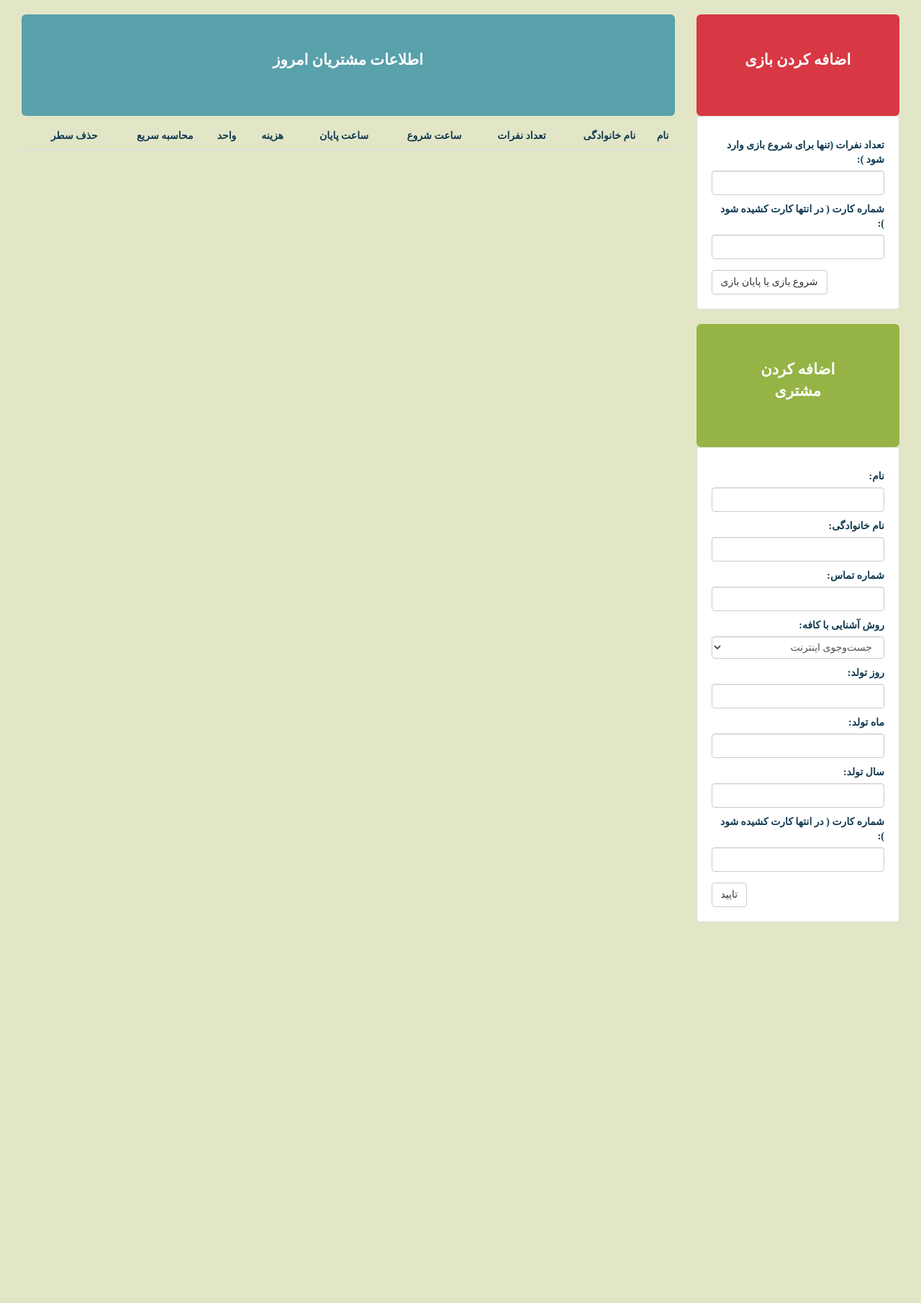
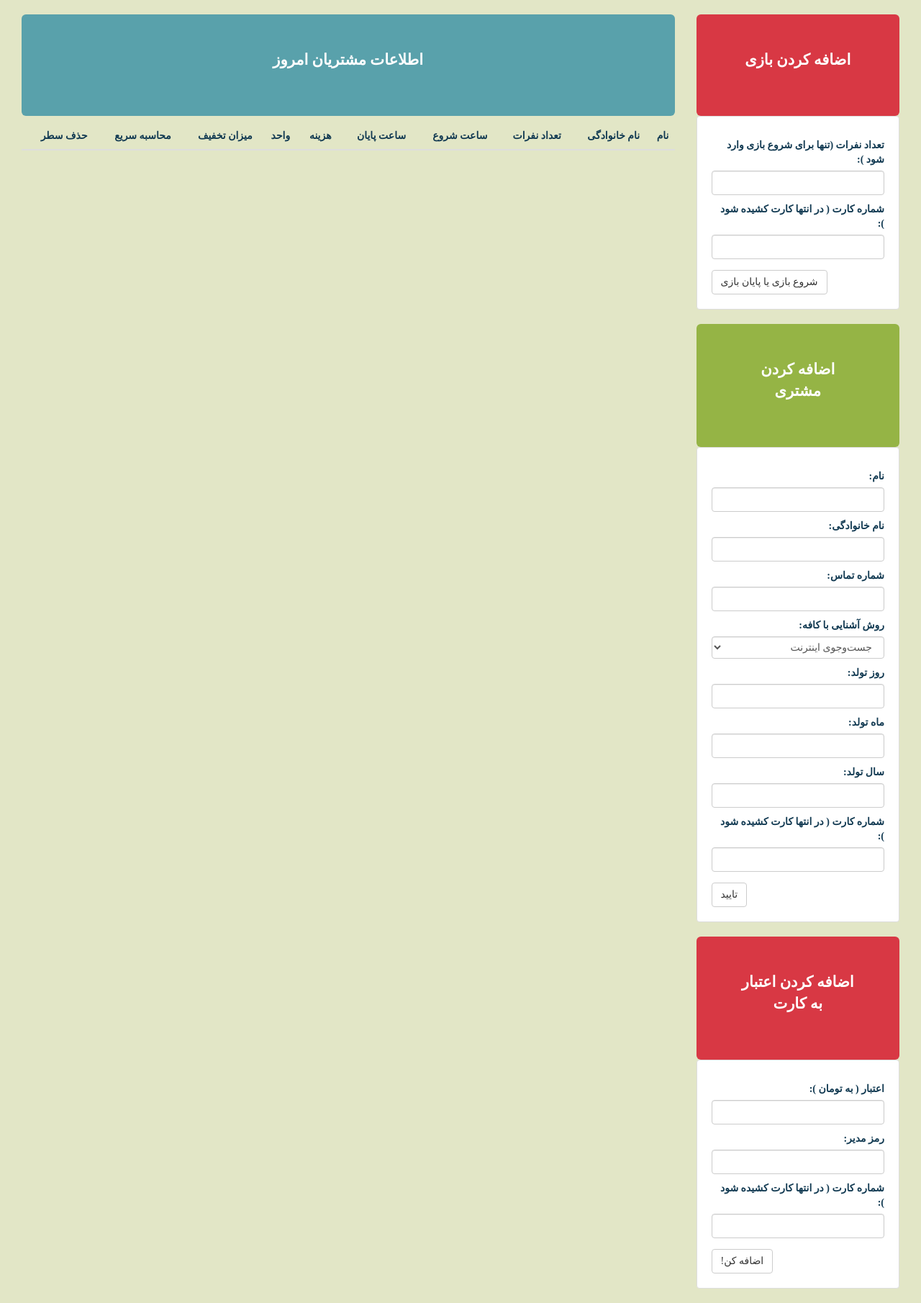
Before and after one commit to imanshafiei540/boardcmanager, a Django app: page /addgame in a window 1280 px wide. Shown: the whole page at 72% size. Before the commit the page ends 1281 px from the top, so only its background shows below. Run offline with Django 3.2, Linux system fonts and the light colour scheme; tables that the repository leaves empty hold one stand-in row (values such as "Sample post"); lists and menus that the app fills with data are empty; some libraries are stand-ins or nearby versions.

Commit message:
credit actions add

```diff
--- a/cmanager/models.py
+++ b/cmanager/models.py
@@ -15,6 +15,7 @@ class User(models.Model):
     fisrt_name = models.CharField(max_length=30, null=False)
     last_name = models.CharField(max_length=50, null=False)
     card_number = models.CharField(max_length=20, null=False)
+    credit = models.IntegerField(default=0, null=False)
     phone = models.CharField(max_length=15, null=False)
     intro = models.CharField(max_length=50, choices=INTRO_CHOICES, default='other')
     year_of_birth = models.IntegerField(null=False)
@@ -27,6 +28,7 @@ class User(models.Model):
 
 class Game(models.Model):
     user = models.ForeignKey(to=User, on_delete=models.CASCADE)
+    credit_used = models.IntegerField(default=0, null=False)
     start_time = models.TimeField(null=False)
     end_time = models.TimeField(null=True, default="00:00")
     numbers = models.IntegerField(null=False)
--- a/cmanager/views.py
+++ b/cmanager/views.py
@@ -11,6 +11,20 @@ def addgame(request):
     is_done_adduser = 0
     if request.method == "POST":
         try:
+            if request.POST['addcredit'] == "true":
+                if request.POST['password'] == "zolzolzoli":
+                    credit = request.POST['credit']
+                    card_number = request.POST['card']
+                    card_number = card_number.replace("؟", "")
+                    card_number = card_number.replace("?", "")
+                    card_number = card_number.replace("%", "")
+                    user_select = User.objects.get(card_number=card_number)
+                    user_select.credit += int(credit)
+                    user_select.save()
+        except:
+            pass
+
+        try:
             if request.POST['addorstop']:
                 card_number = request.POST['card']
                 card_number = card_number.replace("؟", "")
@@ -20,8 +34,28 @@ def addgame(request):
                 user_select = User.objects.get(card_number=card_number)
                 current_game = Game.objects.filter(user=user_select, end_time="00:00:00")
                 if len(current_game):
+                    credit_user = user_select.credit
                     current_game[0].end_time = datetime.datetime.now().time()
-                    current_game[0].save()
+
+                    start = current_game[0].start_time
+                    end = current_game[0].end_time
+                    timedelta_start = datetime.timedelta(hours=start.hour, minutes=start.minute, seconds=start.second)
+                    if str(end) != "00:00:00":
+                        timedelta_end = datetime.timedelta(hours=end.hour, minutes=end.minute, seconds=end.second)
+                        t = timedelta_end - timedelta_start
+                        point = int(round(t.total_seconds() / 225))
+                        credit = current_game[0].credit_used
+                        price = point * 500 * current_game[0].numbers
+                        if price >= credit_user:
+                            current_game[0].credit_used = credit_user
+                            user_select.credit = 0
+                        else:
+                            current_game[0].credit_used = price
+                            user_select.credit = credit_user - price
+                        user_select.save()
+                        current_game[0].save()
+
+
                 else:
                     new_game = Game(user=user_select, start_time=datetime.datetime.now().time(), numbers=nums,
                                     add_date=datetime.datetime.now().date())
@@ -59,14 +93,15 @@ def addgame(request):
             timedelta_end = datetime.timedelta(hours=end.hour, minutes=end.minute, seconds=end.second)
             t = timedelta_end - timedelta_start
             point = int(round(t.total_seconds() / 225))
-            users_list.append({'user_obj': e, "price": point * 500 * e.numbers, 'point': point * e.numbers, "end": 1})
+            credit = e.credit_used
+            users_list.append({'user_obj': e, "price": point * 500 * e.numbers, 'point': point * e.numbers, "end": 1, "credit": credit})
 
     today_users_not_end = Game.objects.filter(add_date=datetime.datetime.now().date()).order_by('-start_time')
     for e in today_users_not_end:
         point = 0
         end = e.end_time
         if str(end) == "00:00:00":
-            users_list.append({'user_obj': e, "price": point * 500 * e.numbers, 'point': point * e.numbers, "end": 0})
+            users_list.append({'user_obj': e, "price": point * 500 * e.numbers, 'point': point * e.numbers, "end": 0, "credit": 0})
 
     return render(request, 'addgame.html',
                   {"user_data": users_list, "is_done_addorstop": is_done_addorstop, "is_done_adduser": is_done_adduser})
--- a/templates/addgame.html
+++ b/templates/addgame.html
@@ -85,6 +85,7 @@
                 <th>ساعت پایان</th>
                 <th>هزینه</th>
                 <th>واحد</th>
+                <th>میزان تخفیف</th>
                 <th>محاسبه سریع</th>
                 <th>حذف سطر</th>
             </tr>
@@ -100,6 +101,7 @@
                         <td>{{ element.user_obj.end_time | date:"G:i:s" }}</td>
                         <td style="font-weight: 700">{{ element.price }}</td>
                         <td style="font-weight: 700">{{ element.point }}</td>
+                        <td style="font-weight: 700">{{ element.credit }}</td>
                         <td>
                             <button onclick="calculator({{ element.user_obj.start_time | date:"G" }},{{ element.user_obj.start_time | date:"i" }},{{ element.user_obj.start_time | date:"s" }}, {{ element.user_obj.numbers }})"
                                     data-toggle="modal" data-target="#calc" class="btn btn-info calc-btn">محاسبه قیمت
@@ -124,6 +126,7 @@
                         <td>{{ element.user_obj.end_time | date:"G:i:s" }}</td>
                         <td style="font-weight: 700">{{ element.price }}</td>
                         <td style="font-weight: 700">{{ element.point }}</td>
+                        <td style="font-weight: 700">{{ element.credit }}</td>
                         <td>
                             <button disabled
                                     onclick="calculator({{ element.user_obj.start_time | date:"G" }},{{ element.user_obj.start_time | date:"i" }},{{ element.user_obj.start_time | date:"s" }}, {{ element.user_obj.numbers }})"
@@ -205,6 +208,29 @@
             </div>
             <button value="true" name="adduser" type="submit" class="btn btn-default">تایید</button>
         </form>
+        <div id="addgame" class="jumbotron">
+            <p style="text-align: center">اضافه کردن اعتبار به کارت</p>
+        </div>
+        <form class="thumbnail" action="" method="post">
+            {% csrf_token %}
+            {% if is_done_addcredit == 1 %}
+                <div style="text-align: right;direction: rtl;" class="panel-group">
+                    <div class="panel panel-success">
+                        <div class="panel-body">عملیات با موفقیت انجام شد.</div>
+                    </div>
+                </div>
+            {% endif %}
+            <div class="form-group">
+                <label for="text">اعتبار ( به تومان ):</label>
+                <input type="text" class="form-control" id="text" name="credit" autocomplete="off">
+                <label for="text">رمز مدیر:</label>
+                <input type="password" class="form-control" id="text" name="password" autocomplete="off">
+                <label for="text">شماره کارت ( در انتها کارت کشیده شود ):</label>
+                <input type="text" class="form-control" id="text" name="card" autocomplete="off">
+            </div>
+            <button style="direction: rtl" name="addcredit" value="true" type="submit" class="btn btn-default">اضافه کن!</button>
+        </form>
+        <div class="space-top"></div>
     </div>
 
 </div>
--- a/templates/info.html
+++ b/templates/info.html
@@ -67,7 +67,7 @@
         <div style="float: right" class="col-md-3"></div>
         <div style="float: right" class="col-md-2">
             <div class="input-group date" data-provide="datepicker">
-                <input name="fromdate" type="text" class="form-control" placeholder="از تاریخ">
+                <input autocomplete="off" name="fromdate" type="text" class="form-control" placeholder="از تاریخ">
                 <div class="input-group-addon">
                     <span class="glyphicon glyphicon-th"></span>
                 </div>
@@ -75,7 +75,7 @@
         </div>
         <div style="float: right" class="col-md-2">
             <div class="input-group date" data-provide="datepicker">
-                <input name="todate" type="text" class="form-control" placeholder="تا تاریخ">
+                <input autocomplete="off" name="todate" type="text" class="form-control" placeholder="تا تاریخ">
                 <div class="input-group-addon">
                     <span class="glyphicon glyphicon-th"></span>
                 </div>
--- a/templates/multichart.html
+++ b/templates/multichart.html
@@ -78,7 +78,7 @@
         <div style="float: right" class="col-md-3"></div>
         <div style="float: right" class="col-md-2">
             <div class="input-group date" data-provide="datepicker">
-                <input name="fromdate" type="text" class="form-control" placeholder="از تاریخ">
+                <input autocomplete="off" name="fromdate" type="text" class="form-control" placeholder="از تاریخ">
                 <div class="input-group-addon">
                     <span class="glyphicon glyphicon-th"></span>
                 </div>
@@ -86,7 +86,7 @@
         </div>
         <div style="float: right" class="col-md-2">
             <div class="input-group date" data-provide="datepicker">
-                <input name="todate" type="text" class="form-control" placeholder="تا تاریخ">
+                <input autocomplete="off" name="todate" type="text" class="form-control" placeholder="تا تاریخ">
                 <div class="input-group-addon">
                     <span class="glyphicon glyphicon-th"></span>
                 </div>
```
